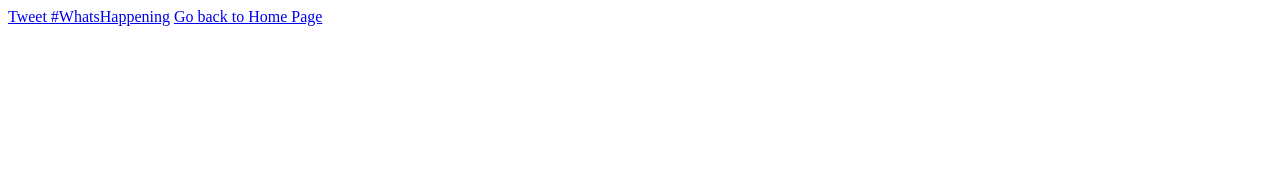
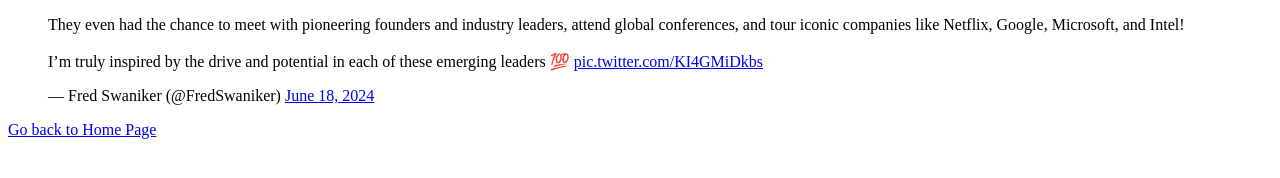
Before and after one commit to alvin-mk/My_First_Portfolio, a plain HTML site: page html_basic/tweets.html in a window 1280 px wide. Drawn offline with Linux system fonts and the light colour scheme.

Commit message:
first commit

```diff
--- a/html_basic/tweets.html
+++ b/html_basic/tweets.html
@@ -6,7 +6,7 @@
     <title> Basic Structure Task</title>
 </head>
 <body>
-    <a href="https://twitter.com/intent/tweet?button_hashtag=WhatsHappening&ref_src=twsrc%5Etfw" class="twitter-hashtag-button" data-show-count="false">Tweet #WhatsHappening</a><script async src="https://platform.twitter.com/widgets.js" charset="utf-8"></script>
+    <blockquote class="twitter-tweet"><p lang="en" dir="ltr">They even had the chance to meet with pioneering founders and industry leaders, attend global conferences, and tour iconic companies like Netflix, Google, Microsoft, and Intel!<br><br>I’m truly inspired by the drive and potential in each of these emerging leaders 💯 <a href="https://t.co/KI4GMiDkbs">pic.twitter.com/KI4GMiDkbs</a></p>&mdash; Fred Swaniker (@FredSwaniker) <a href="https://twitter.com/FredSwaniker/status/1803097947145416707?ref_src=twsrc%5Etfw">June 18, 2024</a></blockquote> <script async src="https://platform.twitter.com/widgets.js" charset="utf-8"></script>
     <a href="index.html">Go back to Home Page</a>
 </body>
 </html>
```
